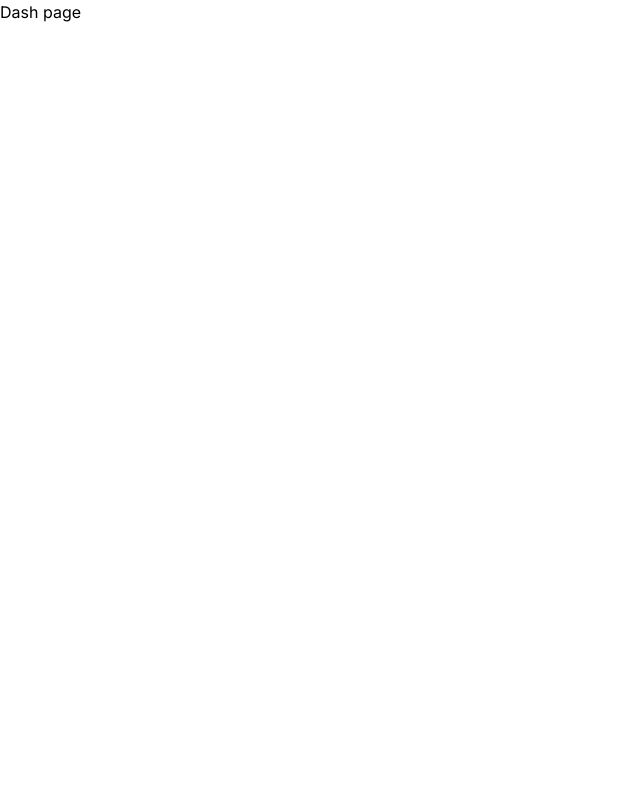
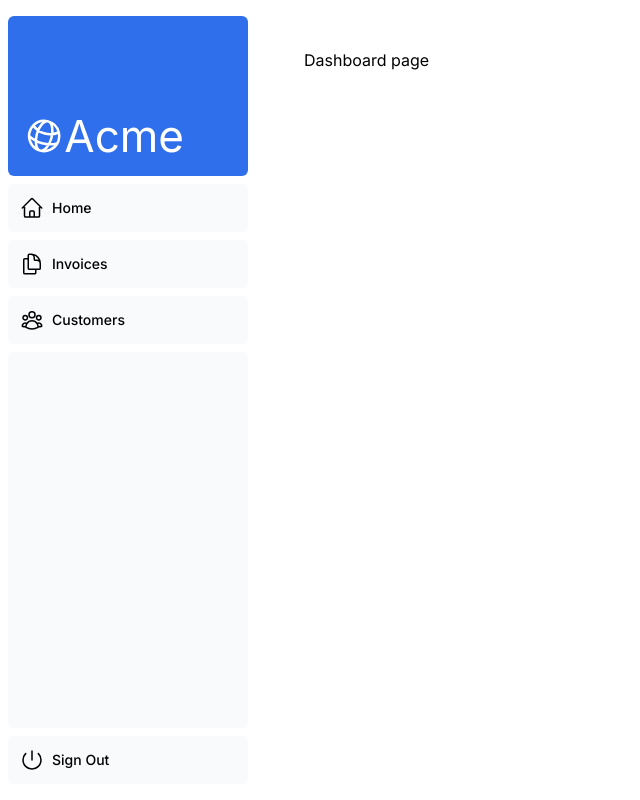
Before and after one commit to ChamithSoyza/next-dash2, a Next.js app: page /dashboard in a window 1280 px wide. Shown: the whole page, without its empty margins (0-640 px from the left). Built offline with nearby package versions, Linux system fonts and the light colour scheme; a web font is replaced by a local one.

Commit message:
Created dashbord layout and added sub categories to dashboard

```diff
--- /dev/null
+++ b/app/dashboard/customers/page.tsx
@@ -0,0 +1,3 @@
+export default function(){
+    return <>Customers</>
+}
--- /dev/null
+++ b/app/dashboard/invoices/page.tsx
@@ -0,0 +1,3 @@
+export default function(){
+    return <>Invioces page</>
+}
--- /dev/null
+++ b/app/dashboard/layout.tsx
@@ -0,0 +1,12 @@
+import SideNav from "../ui/dashboard/sidenav";
+
+export default function Layout({ children }: { children: React.ReactNode }) {
+    return (
+        <div className="flex h-screen flex-col md:flex-row md:overflow-hidden">
+            <div className="w-full flex-none md:w-64">
+                <SideNav />
+            </div>
+            <div className="flex-grow p-6 md:overflow-y-auto md:p-12">{children}</div>
+        </div>
+    );
+}
--- a/app/dashboard/page.tsx
+++ b/app/dashboard/page.tsx
@@ -1,3 +1,3 @@
 export default function(){
-    return <>Dash page</>
+    return <>Dashboard page</>
 }
```
